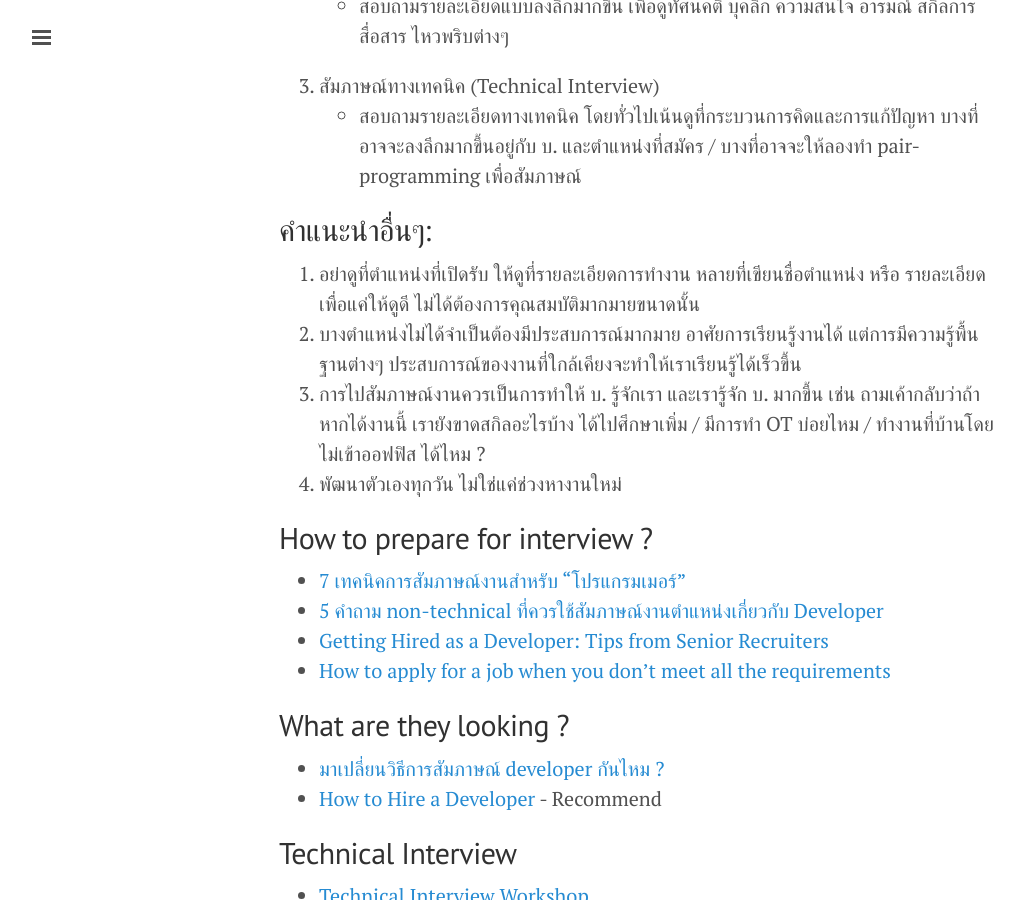
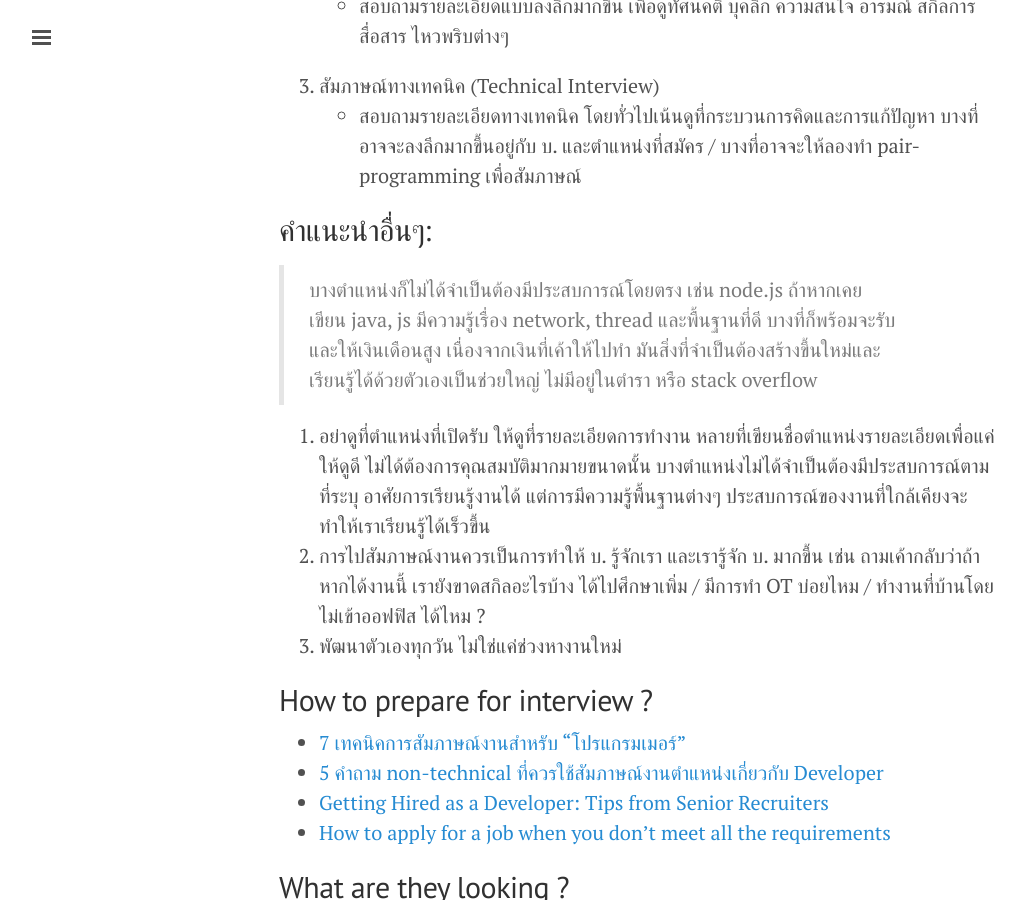
Before and after one commit to ibotdotout/ibotdotout.github.io, a Jekyll site: the page built from _posts/2015-10-21-get-job.md, in a window 1280 px wide and 900 px high, scrolled down 2411 px. Shown: the whole window, without its empty margins (1-1026 px from the left). Built offline with Jekyll 4.4.1, drawn with Linux system fonts in a browser that asks for light colours; nearby versions of some CDN libraries; Markdown is read by kramdown in place of the engine named in the settings.

Commit message:
Update about none direct exp

```diff
--- a/_posts/2015-10-21-get-job.md
+++ b/_posts/2015-10-21-get-job.md
@@ -66,8 +66,15 @@ excerpt: รวมบทความ เทคนิคต่างๆ เกี
   - สอบถามรายละเอียดทางเทคนิค โดยทั่วไปเน้นดูที่กระบวนการคิดและการแก้ปัญหา บางที่อาจจะลงลึกมากขึ้นอยู่กับ บ. และตำแหน่งที่สมัคร / บางที่อาจจะให้ลองทำ pair-programming เพื่อสัมภาษณ์
 
 ## คำแนะนำอื่นๆ:
-1. อย่าดูที่ตำแหน่งที่เปิดรับ ให้ดูที่รายละเอียดการทำงาน หลายที่เขียนชื่อตำแหน่ง หรือ รายละเอียดเพื่อแค่ให้ดูดี ไม่ได้ต้องการคุณสมบัติมากมายขนาดนั้น
-2. บางตำแหน่งไม่ได้จำเป็นต้องมีประสบการณ์มากมาย อาศัยการเรียนรู้งานได้ แต่การมีความรู้พื้นฐานต่างๆ ประสบการณ์ของงานที่ใกล้เคียงจะทำให้เราเรียนรู้ได้เร็วขึ้น
+
+> บางตำแหน่งก็ไม่ได้จำเป็นต้องมีประสบการณ์โดยตรง เช่น node.js
+> ถ้าหากเคยเขียน java, js มีความรู้เรื่อง network, thread และพื้นฐานที่ดี
+> บางที่ก็พร้อมจะรับและให้เงินเดือนสูง เนื่องจากเงินที่เค้าให้ไปทำ
+> มันสิ่งที่จำเป็นต้องสร้างขึ้นใหม่และเรียนรู้ได้ด้วยตัวเองเป็นช่วยใหญ่ ไม่มีอยู่ในตำรา
+> หรือ stack overflow
+
+1. อย่าดูที่ตำแหน่งที่เปิดรับ ให้ดูที่รายละเอียดการทำงาน หลายที่เขียนชื่อตำแหน่งรายละเอียดเพื่อแค่ให้ดูดี ไม่ได้ต้องการคุณสมบัติมากมายขนาดนั้น
+บางตำแหน่งไม่ได้จำเป็นต้องมีประสบการณ์ตามที่ระบุ อาศัยการเรียนรู้งานได้ แต่การมีความรู้พื้นฐานต่างๆ ประสบการณ์ของงานที่ใกล้เคียงจะทำให้เราเรียนรู้ได้เร็วขึ้น
 3. การไปสัมภาษณ์งานควรเป็นการทำให้ บ. รู้จักเรา และเรารู้จัก บ. มากขึ้น เช่น ถามเค้ากลับว่าถ้าหากได้งานนี้ เรายังขาดสกิลอะไรบ้าง ได้ไปศึกษาเพิ่ม / มีการทำ OT บ่อยไหม / ทำงานที่บ้านโดยไม่เข้าออฟฟิส ได้ไหม ?
 4. พัฒนาตัวเองทุกวัน ไม่ใช่แค่ช่วงหางานใหม่
 
```
